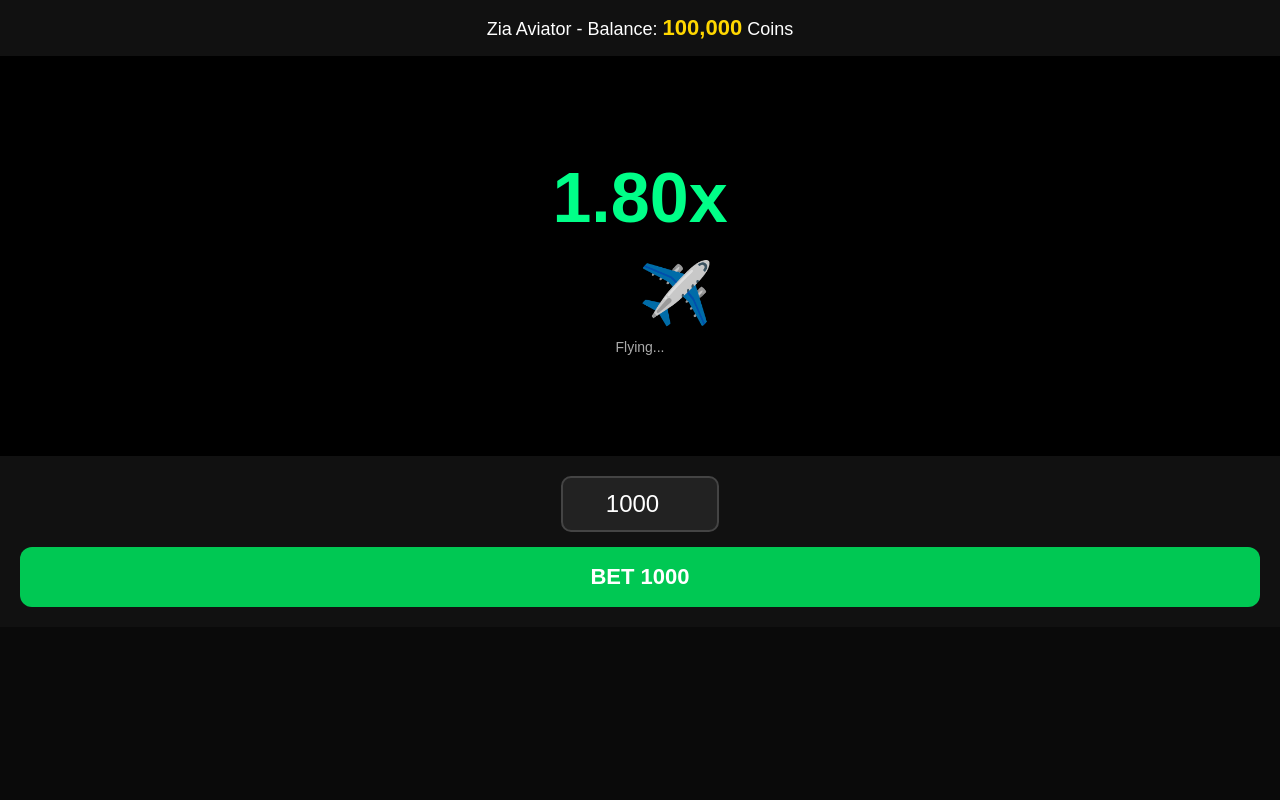
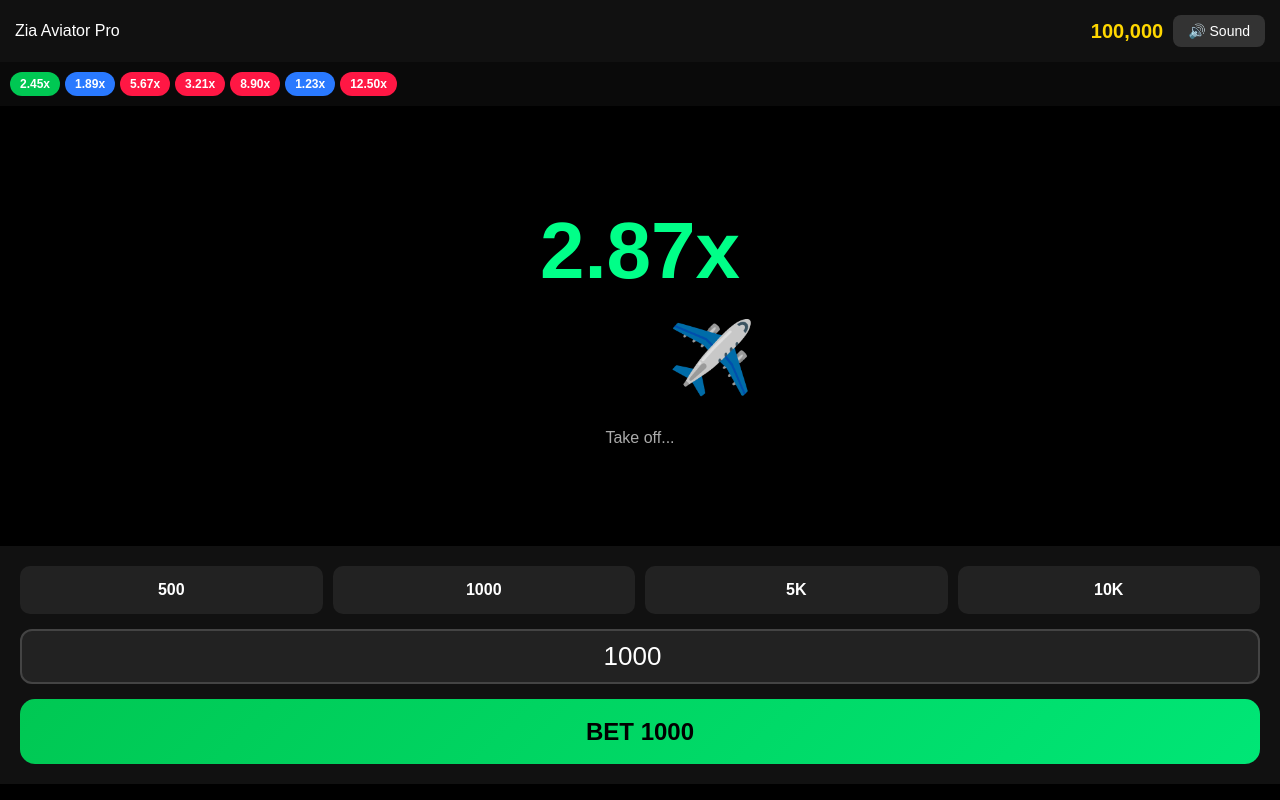
Before and after one commit to ziakhanfr11/Aviator--Game, a plain HTML site: page index.html in a window 1280 px wide. Drawn offline with Linux system fonts and the light colour scheme.

Commit message:
Update index.html

```diff
--- a/index.html
+++ b/index.html
@@ -2,148 +2,185 @@
 <html>
 <head>
 <meta name="viewport" content="width=device-width, initial-scale=1.0">
-<title>Zia Aviator Working</title>
+<title>Zia Aviator Pro Max</title>
 <style>
-body{margin:0;background:#0a0a0a;color:#fff;font-family:Arial;text-align:center}
-.top{padding:15px;background:#111;font-size:18px}
-.coins{color:#ffd700;font-size:22px;font-weight:bold}
-.game{height:50vh;background:#000;display:flex;flex-direction:column;align-items:center;justify-content:center}
-#mult{font-size:70px;color:#00ff88;font-weight:bold}
-#plane{font-size:60px;margin-top:20px}
-.crash{color:red !important}
+*{margin:0;padding:0;box-sizing:border-box}
+body{background:#000;color:#fff;font-family:Arial}
+.top{padding:15px;background:#111;display:flex;justify-content:space-between;align-items:center}
+.coins{color:#ffd700;font-size:20px;font-weight:bold}
+.mute{padding:8px 15px;background:#333;border:none;color:#fff;border-radius:8px;font-size:14px}
+.game{height:55vh;background:#000;display:flex;flex-direction:column;align-items:center;justify-content:center}
+#mult{font-size:80px;font-weight:900;color:#00ff88;transition:0.1s}
+.crash{color:#ff3333 !important;transform:scale(1.1)}
+#plane{font-size:70px;margin:20px;transition:0.1s}
+.status{color:#aaa;font-size:16px;margin-top:10px}
 .panel{padding:20px;background:#111}
-input{width:150px;height:50px;font-size:24px;text-align:center;background:#222;color:#fff;border:2px solid #444;border-radius:10px}
-button{width:100%;height:60px;font-size:22px;font-weight:bold;border:none;border-radius:12px;margin-top:15px}
-.bet{background:#00c853;color:#fff}
-.cash{background:#d50000;color:#fff;display:none}
-#msg{margin-top:10px;font-size:14px;color:#aaa}
+.bet-row{display:flex;gap:10px;margin-bottom:15px}
+.bet-row button{flex:1;padding:15px;background:#222;border:none;color:#fff;border-radius:10px;font-size:16px;font-weight:bold}
+input{width:100%;height:55px;font-size:26px;text-align:center;background:#222;color:#fff;border:2px solid #444;border-radius:12px}
+.main-btn{width:100%;height:65px;font-size:24px;font-weight:900;border:none;border-radius:15px;margin-top:15px}
+.bet{background:linear-gradient(135deg,#00c853,#00e676);color:#000}
+.cash{background:linear-gradient(135deg,#ff1744,#ff5252);color:#fff;display:none}
+.hist{display:flex;gap:5px;padding:10px;overflow-x:auto;background:#0a0a0a}
+.hist span{padding:5px 10px;border-radius:15px;font-size:12px;font-weight:bold}
+.g{background:#00c853}.r{background:#ff1744}.b{background:#2979ff}
 </style>
 </head>
 <body>
 
-<div class="top">Zia Aviator - Balance: <span class="coins" id="bal">100000</span> Coins</div>
+<div class="top">
+  <div>Zia Aviator Pro</div>
+  <div style="display:flex;gap:10px;align-items:center">
+    <div class="coins" id="bal">100000</div>
+    <button class="mute" id="muteBtn" onclick="toggleMute()">🔊 Sound</button>
+  </div>
+</div>
+
+<div class="hist" id="hist"></div>
 
 <div class="game">
   <div id="mult">1.00x</div>
   <div id="plane">✈️</div>
-  <div id="msg">Waiting...</div>
+  <div class="status" id="status">Next round starting...</div>
 </div>
 
 <div class="panel">
-  <input id="betAmt" value="1000" type="number">
-  <br>
-  <button class="bet" id="betBtn" onclick="placeBet()">BET 1000</button>
-  <button class="cash" id="cashBtn" onclick="doCashout()">CASH OUT 0</button>
+  <div class="bet-row">
+    <button onclick="setBet(500)">500</button>
+    <button onclick="setBet(1000)">1000</button>
+    <button onclick="setBet(5000)">5K</button>
+    <button onclick="setBet(10000)">10K</button>
+  </div>
+  <input id="betInput" value="1000" type="number">
+  <button class="main-btn bet" id="betBtn" onclick="bet()">BET 1000</button>
+  <button class="main-btn cash" id="cashBtn" onclick="cashout()">CASH OUT 0</button>
 </div>
 
 <script>
 let balance = 100000;
 let betAmount = 1000;
-let currentMult = 1.00;
-let gameTimer = null;
-let betPlaced = false;
+let mult = 1.00;
+let crashAt = 2.0;
+let gameRunning = false;
+let betActive = false;
 let cashed = false;
-let crashed = false;
-let crashPoint = 2.0;
+let soundOn = true;
+let gameLoop = null;
+let history = [2.45, 1.89, 5.67, 3.21, 8.90, 1.23, 12.5];
 
-document.getElementById('betAmt').oninput = function(){
-  betAmount = parseInt(this.value) || 1000;
-  document.getElementById('betBtn').innerText = 'BET ' + betAmount;
+function toggleMute(){
+  soundOn = !soundOn;
+  document.getElementById('muteBtn').innerText = soundOn ? '🔊 Sound' : '🔇 Mute';
 }
 
-function updateBalance(){
+function setBet(amt){
+  betAmount = amt;
+  document.getElementById('betInput').value = amt;
+  document.getElementById('betBtn').innerText = 'BET ' + amt.toLocaleString();
+}
+
+document.getElementById('betInput').oninput = function(){
+  betAmount = parseInt(this.value) || 1000;
+  document.getElementById('betBtn').innerText = 'BET ' + betAmount.toLocaleString();
+}
+
+function updateUI(){
   document.getElementById('bal').innerText = balance.toLocaleString();
 }
 
-function placeBet(){
-  if(betPlaced || currentMult > 1.01){
-    alert('Wait for next round!');
+function drawHistory(){
+  document.getElementById('hist').innerHTML = history.map(m => {
+    let cls = m < 2 ? 'b' : m < 3 ? 'g' : 'r';
+    return `<span class="${cls}">${m.toFixed(2)}x</span>`;
+  }).join('');
+}
+
+function bet(){
+  if(gameRunning || betActive){
+    alert('Round chal raha hai! Next round ka wait karo');
     return;
   }
   if(balance < betAmount){
-    alert('Coins kam hain!');
+    alert('Coins khatam! Page refresh karo 100000 wapis mil jayenge');
     return;
   }
 
   balance -= betAmount;
-  betPlaced = true;
+  betActive = true;
   cashed = false;
 
   document.getElementById('betBtn').style.display = 'none';
   document.getElementById('cashBtn').style.display = 'block';
-  updateBalance();
-  document.getElementById('msg').innerText = 'Bet placed! Wait for takeoff...';
+  document.getElementById('status').innerText = 'Bet placed! Good luck...';
+  updateUI();
 }
 
-function doCashout(){
-  if(!betPlaced || cashed || crashed){
-    return;
-  }
+function cashout(){
+  if(!betActive || cashed) return;
 
   cashed = true;
-  let win = Math.floor(betAmount * currentMult);
+  let win = Math.floor(betAmount * mult);
   balance += win;
 
-  document.getElementById('cashBtn').innerText = 'CASHED ' + win;
+  document.getElementById('cashBtn').innerText = 'WON ' + win.toLocaleString();
   document.getElementById('cashBtn').disabled = true;
-  document.getElementById('msg').innerText = 'You won ' + win + ' coins!';
+  document.getElementById('status').innerText = 'Cashed out at ' + mult.toFixed(2) + 'x! 🎉';
 
-  updateBalance();
+  updateUI();
 }
 
-function startGame(){
-  // Reset
-  currentMult = 1.00;
-  crashed = false;
-  crashPoint = 1 + Math.random() * 10; // 1x to 11x crash
+function newRound(){
+  gameRunning = true;
+  betActive = false;
+  cashed = false;
+  mult = 1.00;
+  crashAt = 1 + Math.random() * 15; // 1x to 16x
 
   document.getElementById('mult').innerText = '1.00x';
   document.getElementById('mult').className = '';
-  document.getElementById('msg').innerText = 'Flying...';
   document.getElementById('plane').style.transform = 'translateX(0px)';
+  document.getElementById('status').innerText = 'Take off...';
 
-  // Reset buttons
-  betPlaced = false;
-  cashed = false;
   document.getElementById('betBtn').style.display = 'block';
   document.getElementById('cashBtn').style.display = 'none';
   document.getElementById('cashBtn').disabled = false;
   document.getElementById('cashBtn').innerText = 'CASH OUT 0';
 
-  // Game loop
-  gameTimer = setInterval(function(){
-    if(crashed) {
-      clearInterval(gameTimer);
+  gameLoop = setInterval(() => {
+    if(!gameRunning) {
+      clearInterval(gameLoop);
       return;
     }
 
-    currentMult += 0.02;
-    document.getElementById('mult').innerText = currentMult.toFixed(2) + 'x';
-    document.getElementById('plane').style.transform = 'translateX(' + (currentMult*20) + 'px)';
+    mult += 0.025;
+    document.getElementById('mult').innerText = mult.toFixed(2) + 'x';
+    document.getElementById('plane').style.transform = 'translateX(' + (mult * 25) + 'px)';
 
-    // Update cashout amount live
-    if(betPlaced && !cashed){
-      document.getElementById('cashBtn').innerText = 'CASH OUT ' + Math.floor(betAmount * currentMult);
+    // Live cashout update
+    if(betActive && !cashed){
+      document.getElementById('cashBtn').innerText = 'CASH OUT ' + Math.floor(betAmount * mult).toLocaleString();
     }
 
-    // Crash check
-    if(currentMult >= crashPoint){
-      crashed = true;
-      clearInterval(gameTimer);
-      document.getElementById('mult').innerText = currentMult.toFixed(2) + 'x CRASHED!';
+    if(mult >= crashAt){
+      gameRunning = false;
+      clearInterval(gameLoop);
+      document.getElementById('mult').innerText = mult.toFixed(2) + 'x CRASHED';
       document.getElementById('mult').className = 'crash';
-      document.getElementById('msg').innerText = 'Round over. Next in 3s...';
+      document.getElementById('status').innerText = 'Flew away! Next round in 4s...';
 
-      // Reset for next round
-      setTimeout(startGame, 3000);
+      history.unshift(mult);
+      if(history.length > 12) history.pop();
+      drawHistory();
+
+      setTimeout(newRound, 4000);
     }
-  }, 50);
+  }, 40);
 }
 
-// Start first round after 3 seconds
-setTimeout(startGame, 3000);
-updateBalance();
+// Start
+drawHistory();
+updateUI();
+setTimeout(newRound, 2000);
 </script>
-
 </body>
-</html>
+    </html>
```
